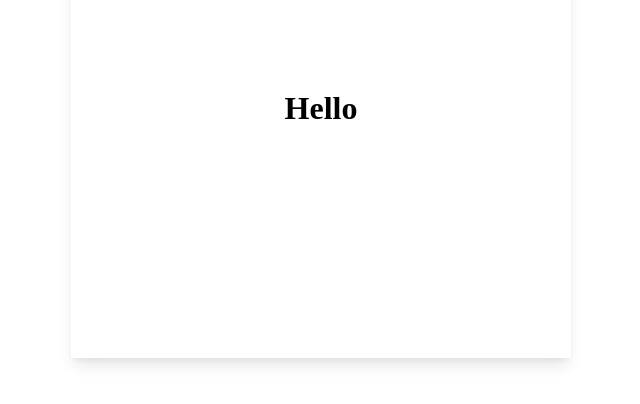
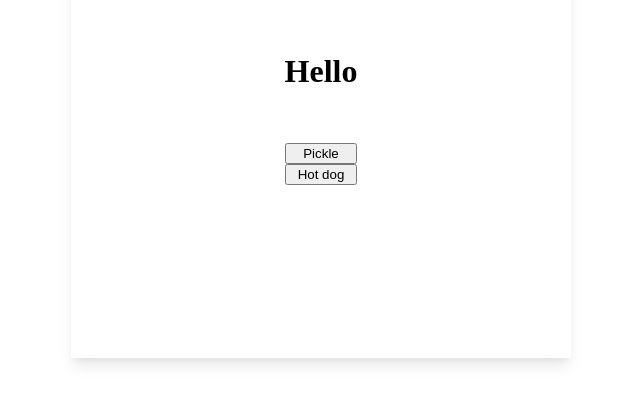
Before and after one commit to sealove20/memes, a React (Create React App) app: page / in a window 1280 px wide. Shown: the part 300-704 px from the top of the page, without its empty margins (327-967 px from the left). Built offline with nearby package versions, Linux system fonts and the light colour scheme.

Commit message:
feat: create state scaffold

```diff
--- a/src/pages/Home/index.tsx
+++ b/src/pages/Home/index.tsx
@@ -1,12 +1,27 @@
-import React from "react";
+import React, { useState } from "react";
 
 import "./styles.css";
 
 export const Home = () => {
+  const [homeState, setHomeState] = useState("");
+
+  function toPickle() {
+    setHomeState("Pickles");
+  }
+
+  function toHotDog() {
+    setHomeState("Hot Dog");
+  }
+
   return (
     <div className="layout">
       <div aria-label="card" className="card">
-        <h1>Hello</h1>
+        <div className="card__content">
+          <h1>Hello</h1>
+          <p>{homeState}</p>
+          <button onClick={toPickle}>Pickle</button>
+          <button onClick={toHotDog}>Hot dog</button>
+        </div>
       </div>
     </div>
   );
--- a/src/pages/Home/styles.css
+++ b/src/pages/Home/styles.css
@@ -20,3 +20,8 @@
   box-shadow: var(--tw-ring-offset-shadow, 0 0 #0000),
     var(--tw-ring-shadow, 0 0 #0000), var(--tw-shadow);
 }
+
+.card__content {
+  display: flex;
+  flex-direction: column;
+}
```
